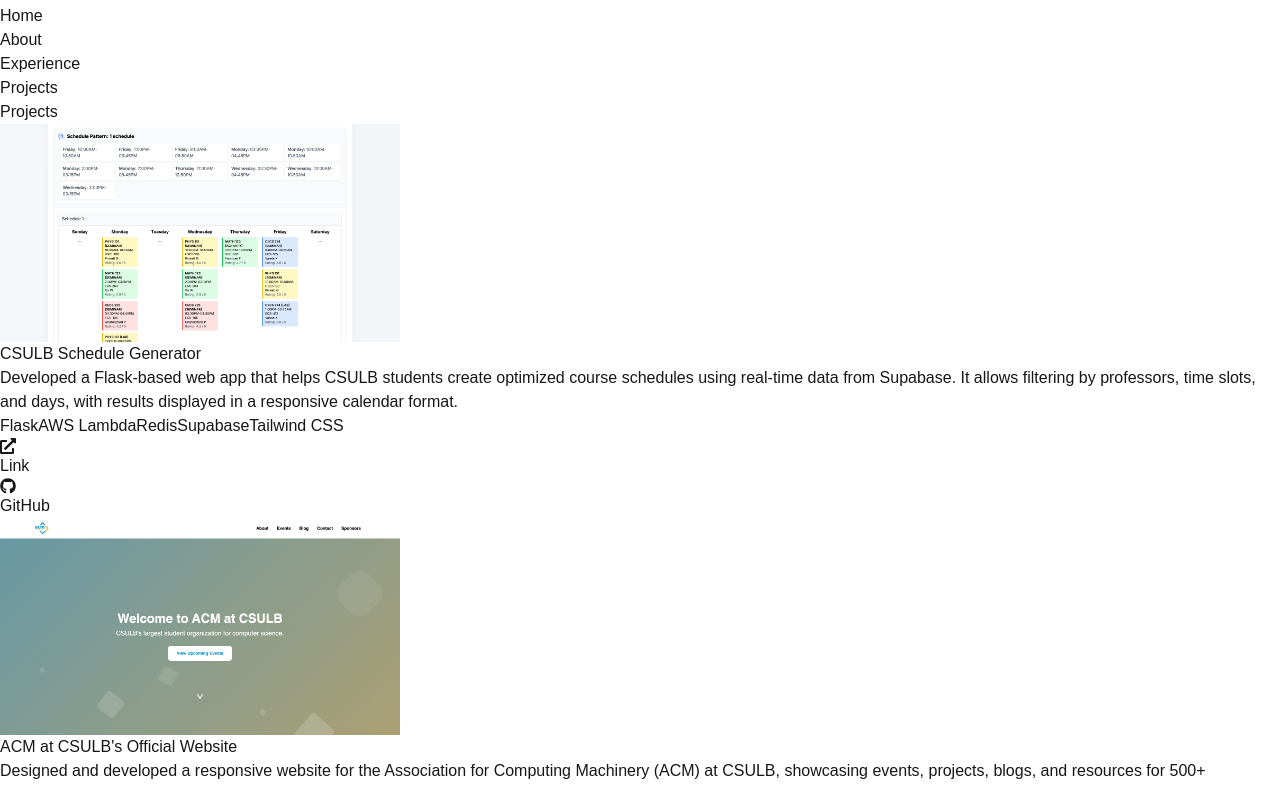
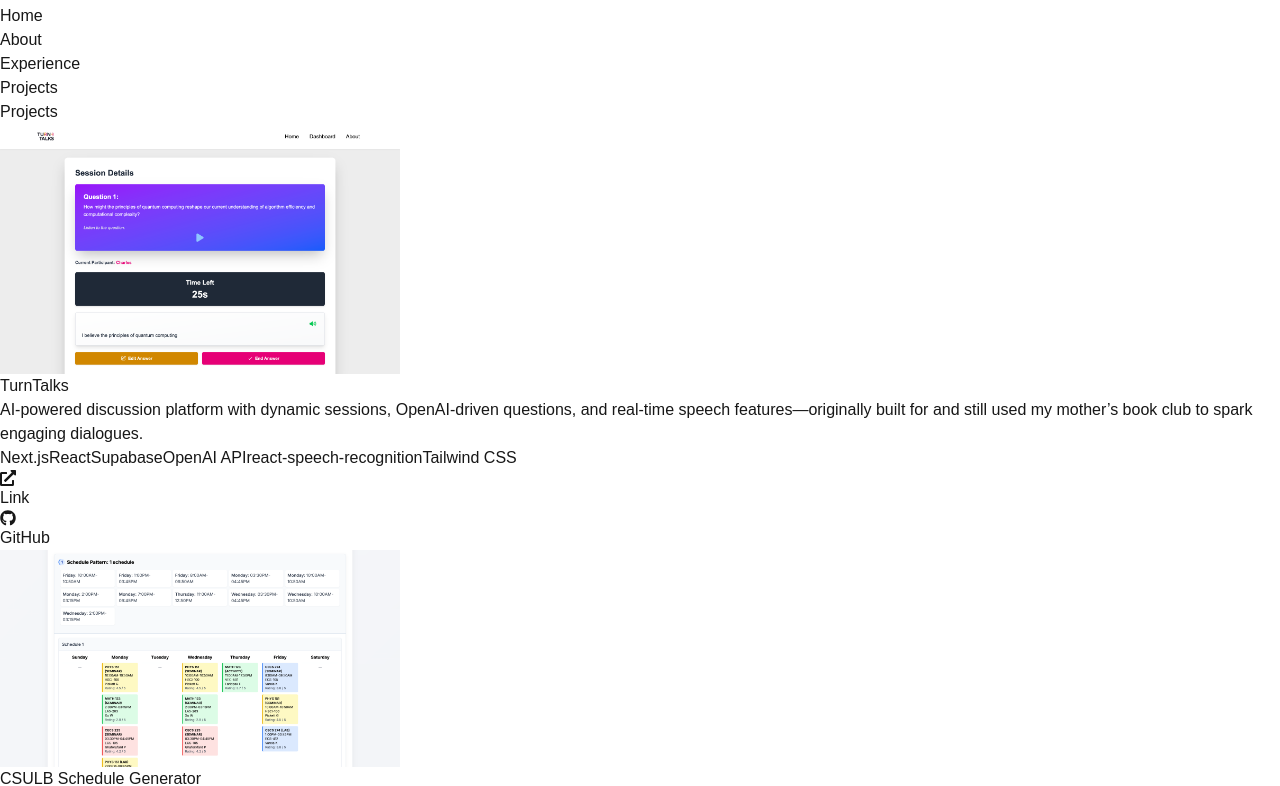
Before and after one commit to chuckmilton/portfolio, a Next.js app: page /projects in a window 1280 px wide. Shown: the part 520-1306 px from the top of the page. Built offline with nearby package versions, Linux system fonts and the light colour scheme.

Commit message:
Add project

```diff
--- a/src/app/projects/page.tsx
+++ b/src/app/projects/page.tsx
@@ -3,6 +3,22 @@
 import { motion } from 'framer-motion';
 export default function Projects() {
   const projects = [
+    {
+      title: "TurnTalks",
+      description:
+        "AI-powered discussion platform with dynamic sessions, OpenAI-driven questions, and real-time speech features—originally built for and still used my mother’s book club to spark engaging dialogues.",
+      tools: [
+        "Next.js",
+        "React",
+        "Supabase",
+        "OpenAI API",
+        "react-speech-recognition",
+        "Tailwind CSS",
+      ],
+      image: '/images/turntalks.png',
+      demo: 'https://www.turntalks.com/',
+      code: 'https://github.com/chuckmilton/turntalks',
+    },
     {
       title: "CSULB Schedule Generator",
       description:
```
Also changed, not shown: public/images/turntalks.png (added).
